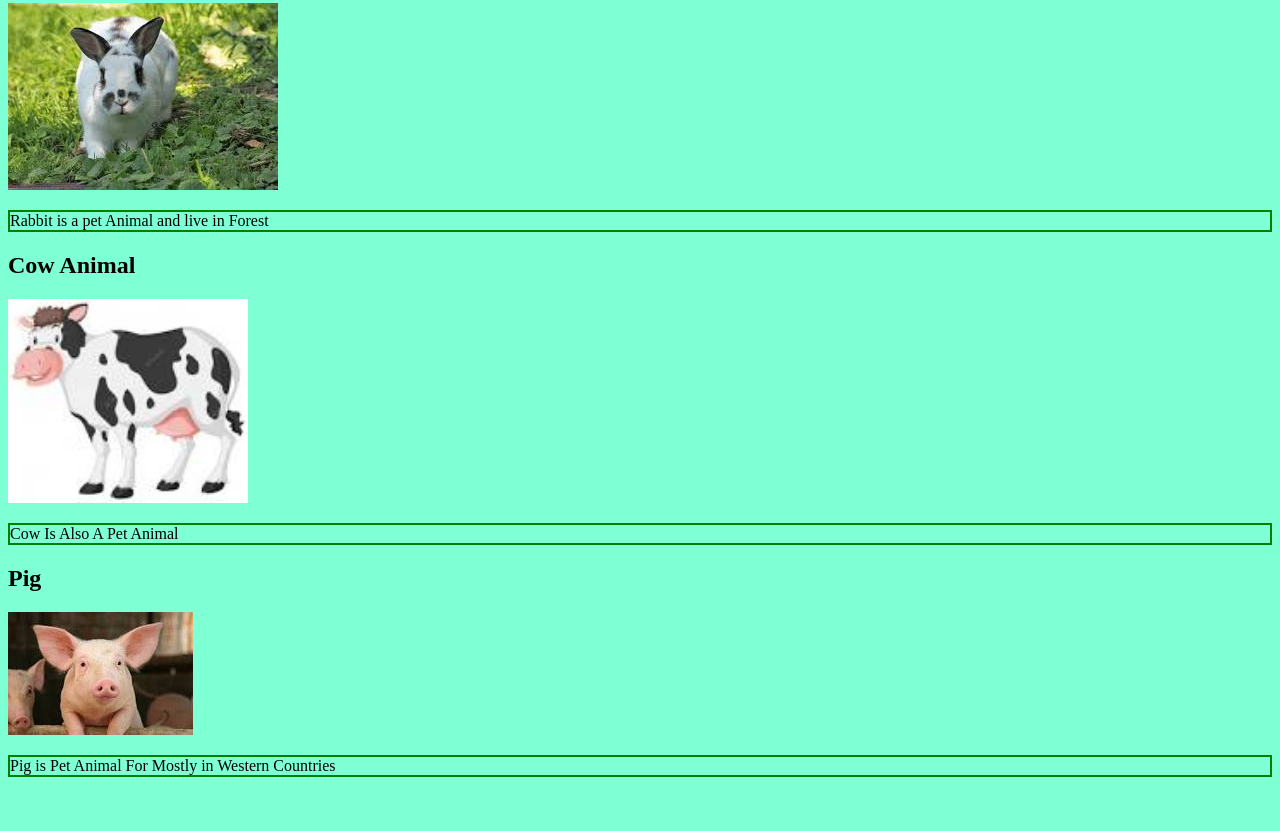
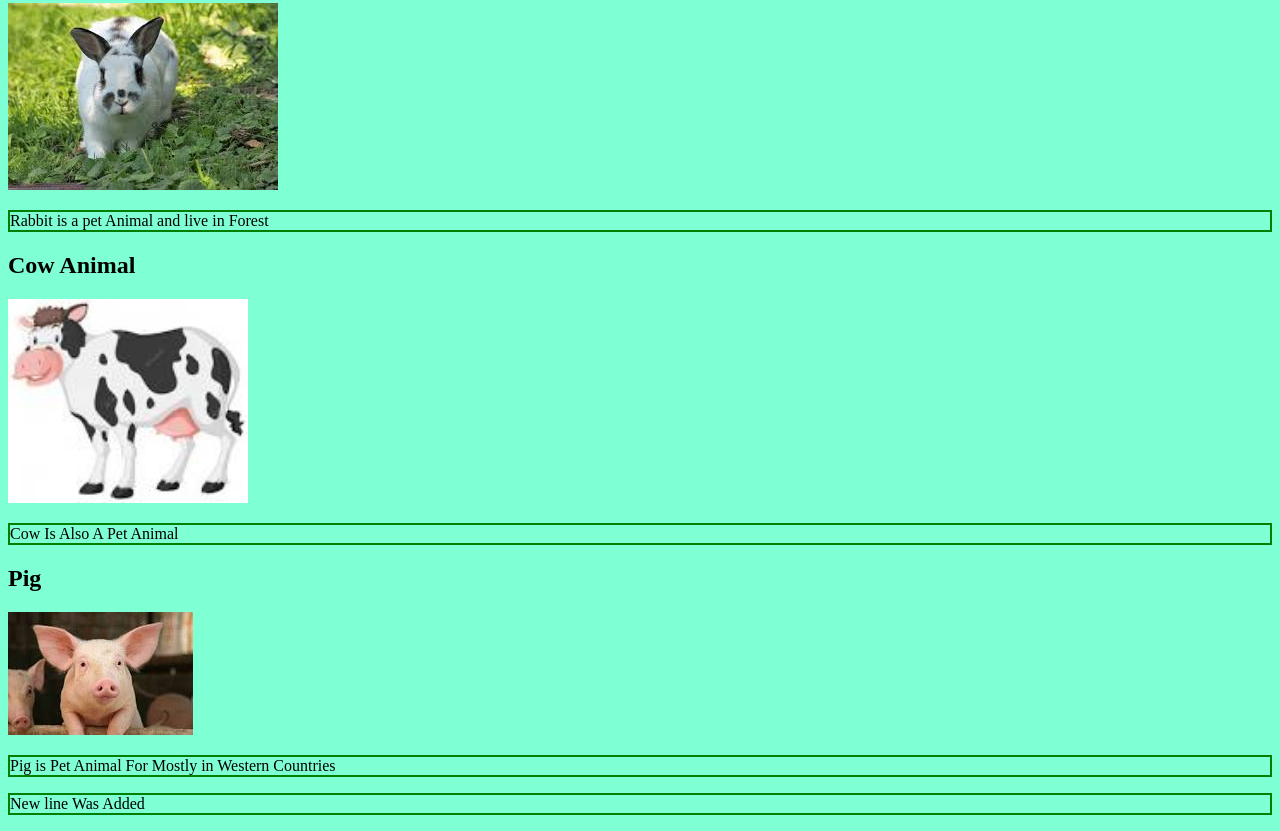
Before and after one commit to sasilagisetti/pet_animals, a plain HTML site: page index.html in a window 1280 px wide. Shown: the part 599-1430 px from the top of the page. Before the commit the page ends 1392 px from the top, so only its background shows below. Drawn offline with Linux system fonts and the light colour scheme.

Commit message:
New line was Added

```diff
--- a/index.html
+++ b/index.html
@@ -35,5 +35,6 @@
         <img src="Pig.jpeg" alt="PigImage">
         <p>Pig is Pet Animal For Mostly in Western Countries</p>
     </div>
+    <p>New line Was Added</p>
 </body>
 </html>
```
